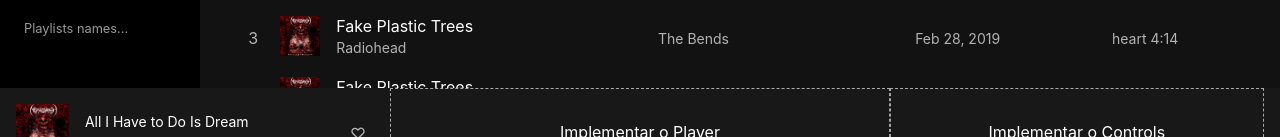
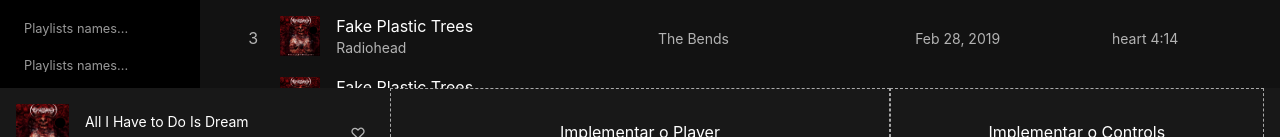
Before and after one commit to GustavoFSProg/spotify-clone, a Next.js app: page / in a window 1280 px wide. Shown: the part 622-759 px from the top of the page. Built offline with nearby package versions, Linux system fonts and the light colour scheme.

Commit message:
my-refactor

```diff
--- a/src/components/Sidebar/helper.js
+++ b/src/components/Sidebar/helper.js
@@ -25,4 +25,11 @@
   { title: 'Playlists names...' },
   { title: 'Playlists names...' },
   { title: 'Playlists names...' },
+  { title: 'Playlists names...' },
+  { title: 'Playlists names...' },
+  { title: 'Playlists names...' },
+  { title: 'Playlists names...' },
+  { title: 'Playlists names...' },
+  { title: 'Playlists names...' },
+  { title: 'Playlists names...' },
 ]
```
